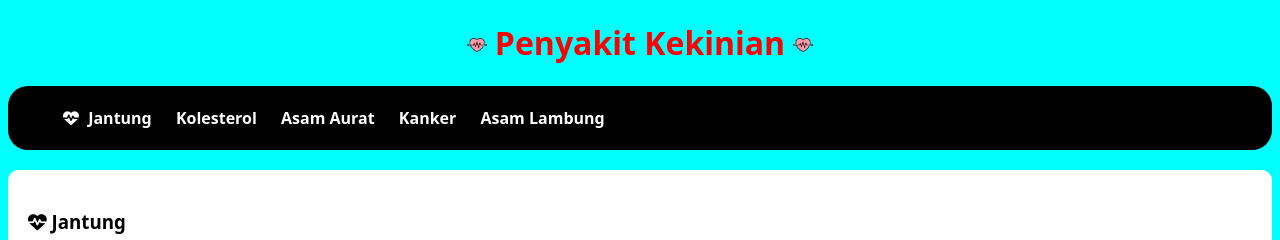
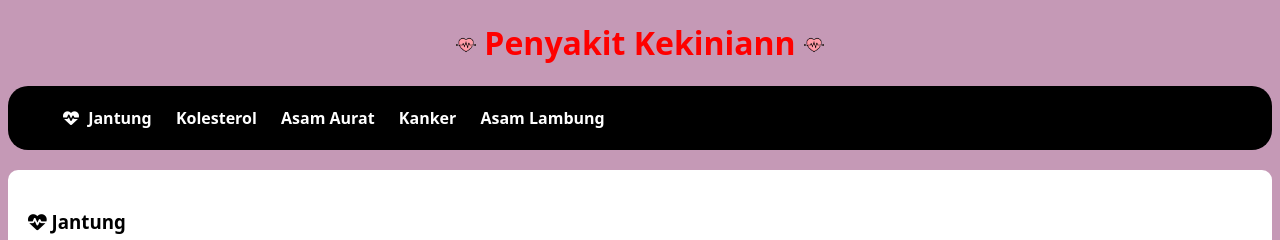
Before and after one commit to anshori/penyakit-kekinian, a plain HTML site: page index.html in a window 1280 px wide. Shown: the top 240 px of the page. Drawn offline with Linux system fonts and the light colour scheme; a web font is replaced by a local one.

Commit message:
Mengubah background color dan judul

```diff
--- a/index.html
+++ b/index.html
@@ -20,7 +20,7 @@
 	<header>
 		<h1>
 			<img src="gambar/pulse-icon-design-free-png.png" alt="" width="20">
-			Penyakit Kekinian
+			Penyakit Kekiniann
 			<img src="gambar/pulse-icon-design-free-png.png" alt="" width="20">
 		</h1>
 	</header>
--- a/tampilan.css
+++ b/tampilan.css
@@ -3,7 +3,7 @@ h1 {
 }
 
 body {
-	background-color: aqua;
+	background-color: #C599B6;
 	font-family: "Comic Relief", system-ui;
 }
 
```
